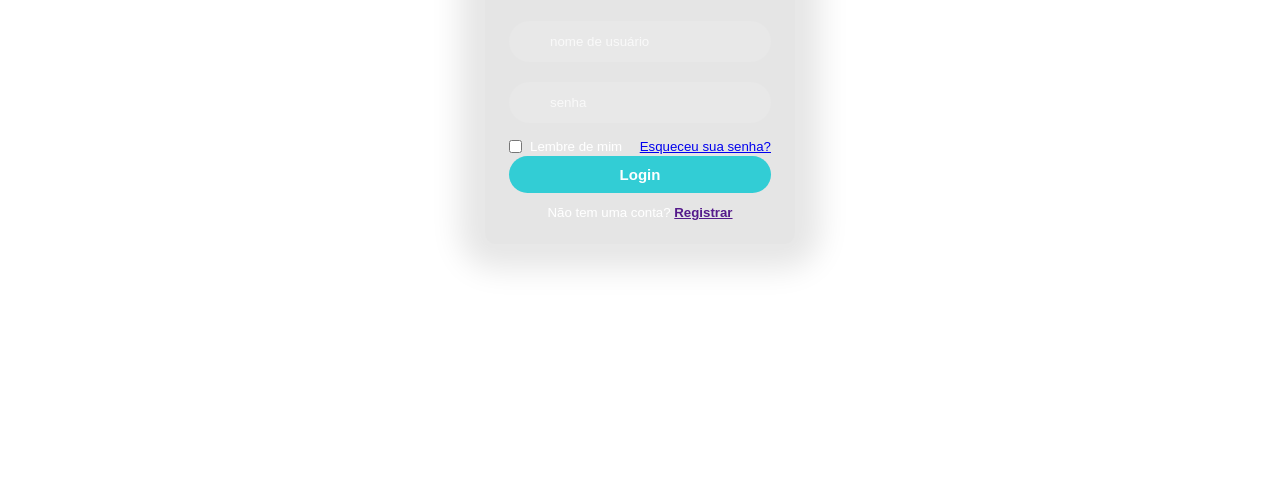
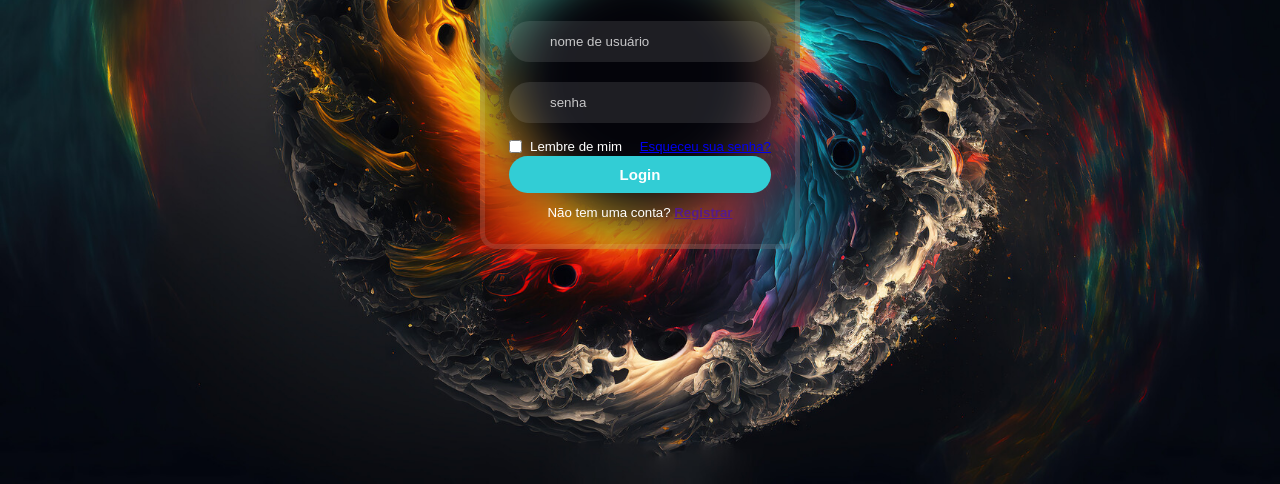
Before and after one commit to Jhonathaspq/tela-de-login, a plain HTML site: page index.html in a window 1280 px wide. Shown: the part 316-800 px from the top of the page. Drawn offline with Linux system fonts and the light colour scheme; the site is published under a folder, as on GitHub Pages, so addresses that start at the root find nothing.

Commit message:
Update style.css

```diff
--- a/style.css
+++ b/style.css
@@ -6,7 +6,7 @@
 }
 
 body{
-    background: url(/colorful-abstract-ai-art-hd-wallpaper-uhdpaper.com-16@0@i.jpg);
+    background: url(colorful-abstract-ai-art-hd-wallpaper-uhdpaper.com-16@0@i.jpg);
     width: 100%;
     height: 100dvh;
     display: flex;
```
